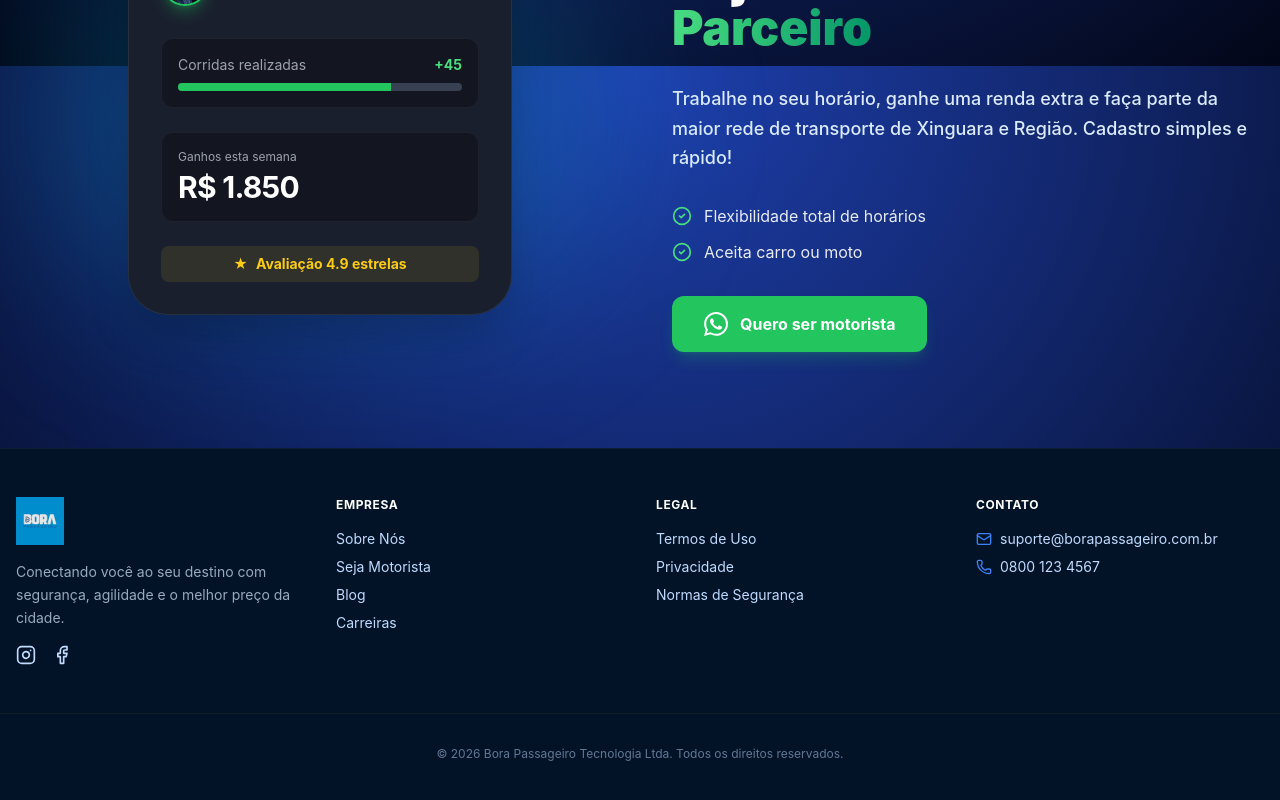
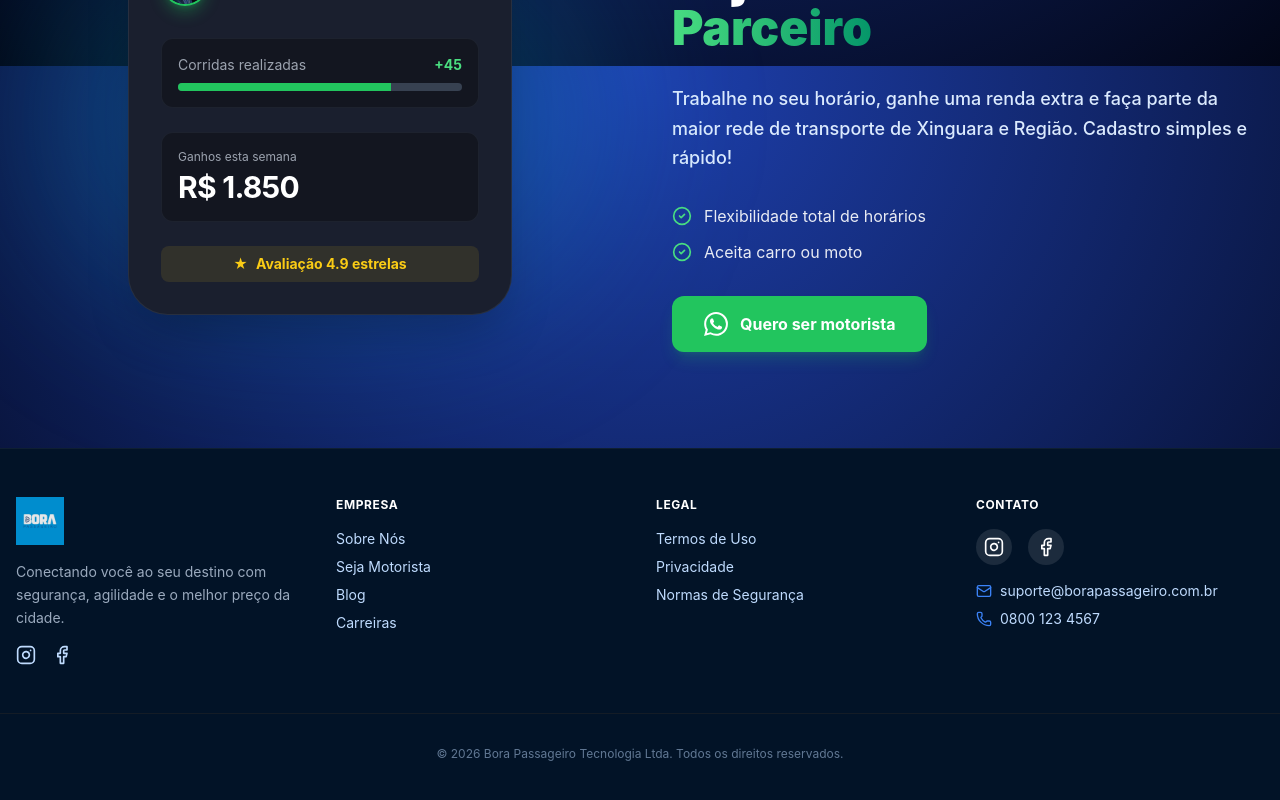
Before and after one commit to SDRCasagrande/borapassageiro2, a React (Vite) app: page / in a window 1280 px wide. Shown: the part 1534-2334 px from the top of the page. Built offline with nearby package versions, Linux system fonts and the light colour scheme.

Commit message:
Add valid Instagram and Facebook links to Footer

```diff
--- a/src/components/Footer.tsx
+++ b/src/components/Footer.tsx
@@ -41,6 +41,14 @@ export function Footer() {
                 {/* Contact */}
                 <div>
                     <h3 className="text-white font-bold mb-4 uppercase text-xs tracking-wider">Contato</h3>
+                    <div className="flex gap-4 mb-4">
+                        <a href="https://www.instagram.com/bora.passageiroxinguara/" target="_blank" rel="noopener noreferrer" className="p-2 rounded-full bg-white/10 hover:bg-white/20 transition-colors text-white hover:text-cyan-400">
+                            <Instagram className="h-5 w-5" />
+                        </a>
+                        <a href="https://facebook.com" target="_blank" rel="noopener noreferrer" className="p-2 rounded-full bg-white/10 hover:bg-white/20 transition-colors text-white hover:text-cyan-400">
+                            <Facebook className="h-5 w-5" />
+                        </a>
+                    </div>
                     <ul className="space-y-2">
                         <li className="flex items-center gap-2">
                             <Mail className="w-4 h-4 text-blue-500" />
```
